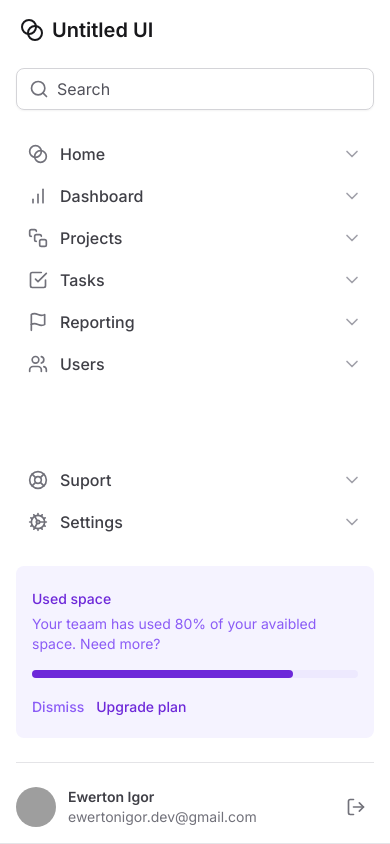
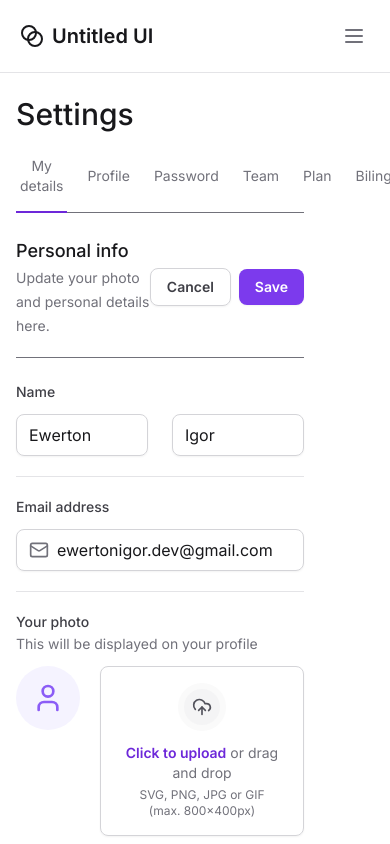
Before and after one commit to ewertonigor/tailwindcss, a Next.js app: page / in a window 390 px wide. Shown: the top 844 px of the page. Built offline with nearby package versions, Linux system fonts and the light colour scheme; grey boxes are pictures that could not be loaded.

Commit message:
Abertura da Sidebar

```diff
--- a/package.json
+++ b/package.json
@@ -10,6 +10,7 @@
   },
   "dependencies": {
     "@formkit/auto-animate": "^0.8.2",
+    "@radix-ui/react-collapsible": "^1.0.3",
     "@radix-ui/react-select": "^2.0.0",
     "@radix-ui/react-tabs": "^1.0.4",
     "framer-motion": "^11.0.28",
--- a/src/app/layout.tsx
+++ b/src/app/layout.tsx
@@ -20,7 +20,9 @@
       <body className={inter.className}>
         <div className="grid min-h-screen grid-cols-app">
           <SideBar />
-          <main className="px-8 pb-12 pt-8">{children}</main>
+          <main className="px-4 pb-12 pt-24 lg:col-start-2 lg:px-8 lg:pt-8">
+            {children}
+          </main>
         </div>
       </body>
     </html>
--- a/src/components/Sidebar/index.tsx
+++ b/src/components/Sidebar/index.tsx
@@ -1,3 +1,5 @@
+'use client'
+
 import {
   BarChart,
   Blend,
@@ -5,6 +7,7 @@
   Cog,
   Flag,
   LifeBuoy,
+  Menu,
   Search,
   SquareStack,
   Users,
@@ -13,14 +16,27 @@
 import UsedSpaceWidget from './UsedSpaceWidget'
 import Profile from './Profile'
 import InputRoot, { InputControl, InputPrefix } from '../Input'
+import * as Collpasible from '@radix-ui/react-collapsible'
+import { Button } from '../Button'
 
 export default function SideBar() {
   return (
-    <aside className="lg: fixed bottom-0 left-0 right-0 top-0 z-20 flex flex-col gap-6 border-b border-zinc-200 bg-white p-4 lg:relative lg:right-auto lg:w-80 lg:border-r lg:px-5 lg:py-8 ">
+    <Collpasible.Root className="fixed left-0 right-0 top-0 z-20 flex flex-col gap-6 border-b border-zinc-200 bg-white p-4 data-[state=open]:bottom-0 data-[state=open]:h-screen lg:right-auto lg:w-80 lg:border-r lg:px-5 lg:py-8 lg:data-[state=closed]:bottom-0">
+      <div className="flex items-center justify-between">
         <strong className="mx-1 flex items-center gap-2 text-xl font-semibold text-zinc-900">
           <Blend />
           <span>Untitled UI</span>
         </strong>
+        <Collpasible.Trigger asChild className="lg:hidden">
+          <Button variant="ghost">
+            <Menu className="h-6 w-6" />
+          </Button>
+        </Collpasible.Trigger>
+      </div>
+      <Collpasible.Content
+        forceMount
+        className="flex flex-1 flex-col gap-6 data-[state=closed]:hidden lg:data-[state=closed]:flex"
+      >
         <InputRoot>
           <InputPrefix>
             <Search className="h-5 w-5 text-zinc-500" />
@@ -47,6 +63,7 @@
           <div className="h-px bg-zinc-200" />
           <Profile />
         </div>
-    </aside>
+      </Collpasible.Content>
+    </Collpasible.Root>
   )
 }
```
Also changed, not shown: 1 other file (tests, documents, lock files or other folders). Lines whose indentation alone changed are shown as unchanged.
